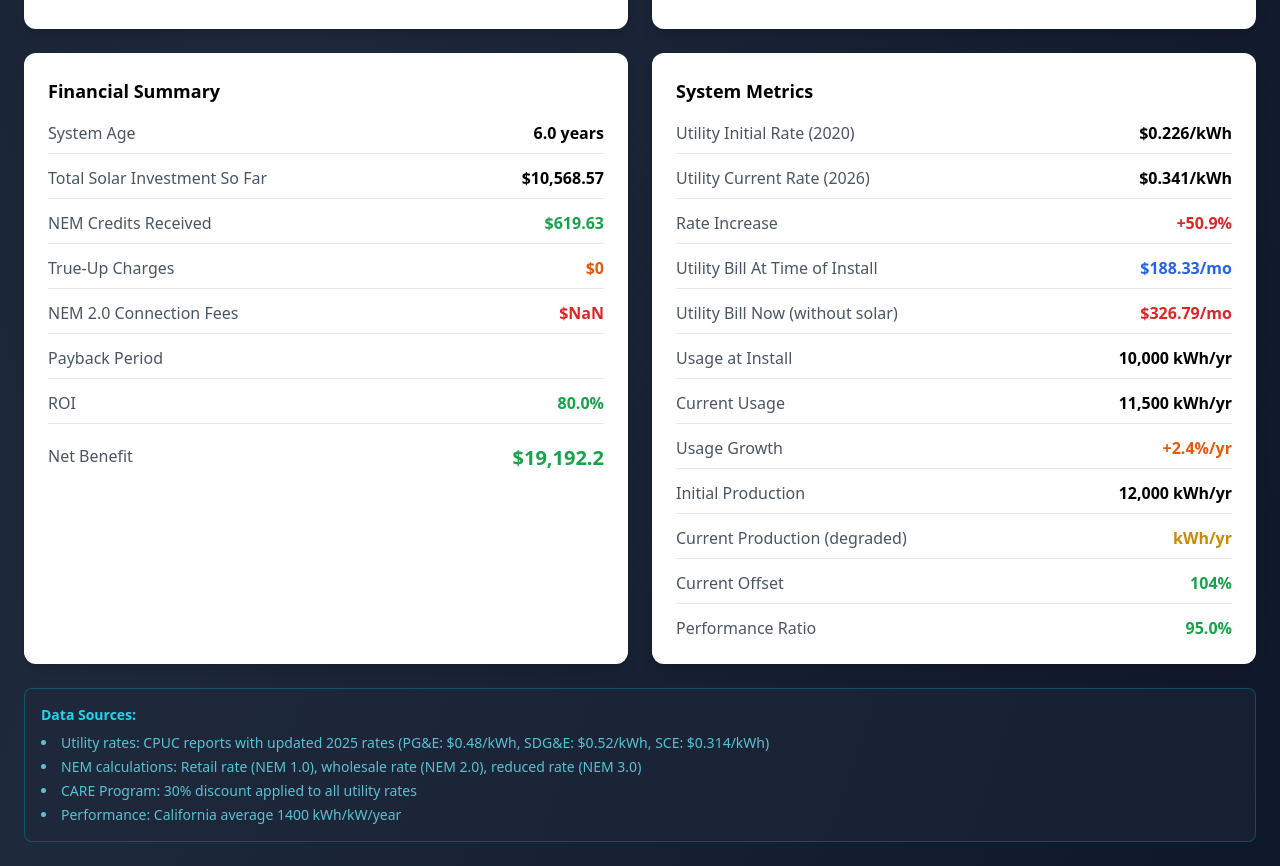
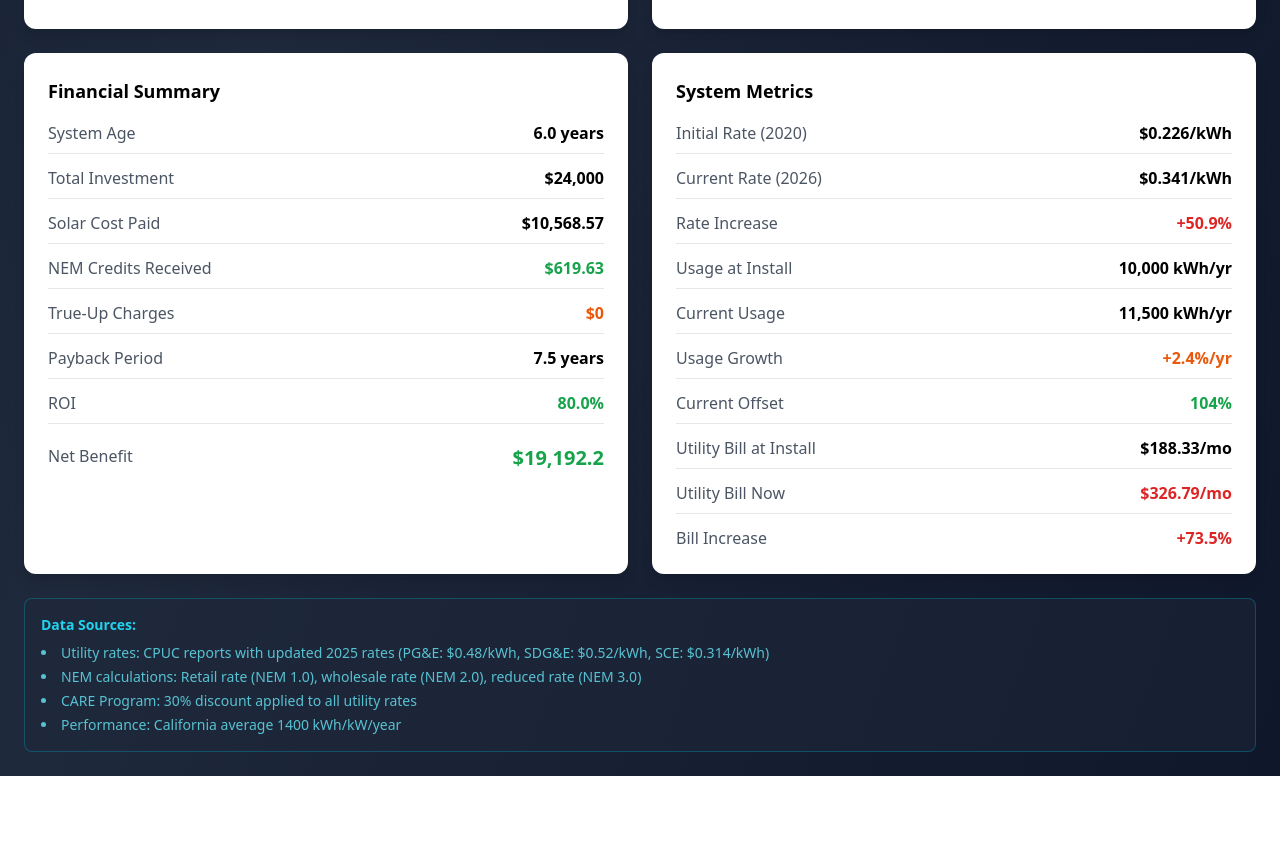
Before and after one commit to dgwest17/solarhealth, a React (Vite) app: page / in a window 1280 px wide. Shown: the part 2902-3768 px from the top of the page. After the commit the page ends 3678 px from the top, so only its background shows below. Built offline with nearby package versions, Linux system fonts and the light colour scheme.

Commit message:
Update SummaryTables.jsx

```diff
--- a/src/components/SummaryTables.jsx
+++ b/src/components/SummaryTables.jsx
@@ -1,6 +1,34 @@
 import React from 'react';
 
 const SummaryTables = ({ calculations, inputs }) => {
+  // Safety check - provide defaults if calculations is undefined
+  const safeCalc = calculations || {
+    yearsSinceInstall: '0',
+    totalInvestment: '0',
+    cumulativeCost: '0',
+    cumulativeBatteryCost: '0',
+    cumulativeNEMCredits: '0',
+    cumulativeTrueUpCharges: '0',
+    paybackYears: '0',
+    roi: '0',
+    cumulativeSavings: '0',
+    initialUtilityRate: '0',
+    currentUtilityRate: '0',
+    rateIncrease: '0',
+    usageGrowthRate: '0',
+    offsetPercentage: '0',
+    utilityBillAtInstall: '0',
+    utilityBillNow: '0'
+  };
+
+  const safeInputs = inputs || {
+    installedYear: 2020,
+    nowYear: 2025,
+    annualUsageAtInstall: 0,
+    currentAnnualUsage: 0,
+    hasBattery: false
+  };
+
   return (
     <div className="grid grid-cols-1 lg:grid-cols-2 gap-6 mb-6">
       {/* Financial Summary */}
@@ -9,90 +37,54 @@ const SummaryTables = ({ calculations, inputs }) => {
         <div className="space-y-3">
           <div className="flex justify-between border-b pb-2">
             <span className="text-gray-600">System Age</span>
-            <span className="font-semibold">{calculations.yearsSinceInstall} years</span>
+            <span className="font-semibold">{safeCalc.yearsSinceInstall} years</span>
           </div>
           <div className="flex justify-between border-b pb-2">
-            <span className="text-gray-600">Total Solar Investment So Far</span>
+            <span className="text-gray-600">Total Investment</span>
             <span className="font-semibold">
-              ${parseFloat(calculations.cumulativeCost).toLocaleString()}
+              ${parseFloat(safeCalc.totalInvestment || 0).toLocaleString()}
             </span>
           </div>
-          {inputs.hasBattery && (
+          <div className="flex justify-between border-b pb-2">
+            <span className="text-gray-600">Solar Cost Paid</span>
+            <span className="font-semibold">
+              ${parseFloat(safeCalc.cumulativeCost || 0).toLocaleString()}
+            </span>
+          </div>
+          {safeInputs.hasBattery && (
             <div className="flex justify-between border-b pb-2">
               <span className="text-gray-600">Battery Cost Paid</span>
               <span className="font-semibold">
-                ${parseFloat(calculations.cumulativeBatteryCost).toLocaleString()}
+                ${parseFloat(safeCalc.cumulativeBatteryCost || 0).toLocaleString()}
               </span>
             </div>
           )}
           <div className="flex justify-between border-b pb-2">
             <span className="text-gray-600">NEM Credits Received</span>
             <span className="font-semibold text-green-600">
-              ${parseFloat(calculations.cumulativeNEMCredits).toLocaleString()}
+              ${parseFloat(safeCalc.cumulativeNEMCredits || 0).toLocaleString()}
             </span>
           </div>
           <div className="flex justify-between border-b pb-2">
             <span className="text-gray-600">True-Up Charges</span>
             <span className="font-semibold text-orange-600">
-              ${parseFloat(calculations.cumulativeTrueUpCharges).toLocaleString()}
+              ${parseFloat(safeCalc.cumulativeTrueUpCharges || 0).toLocaleString()}
             </span>
           </div>
-          {inputs.nemVersion === 'NEM2' && (
-            <div className="flex justify-between border-b pb-2">
-              <span className="text-gray-600">NEM 2.0 Connection Fees</span>
-              <span className="font-semibold text-red-600">
-                ${parseFloat(calculations.cumulativeNEM2Fees).toLocaleString()}
-              </span>
-            </div>
-          )}
-          {parseFloat(calculations.taxCreditInSavings) > 0 && (
-            <div className="flex justify-between border-b pb-2">
-              <span className="text-gray-600">
-                Tax Credit Received {inputs.program === 'Loan' && !inputs.appliedToLoan && '(included in savings)'}
-              </span>
-              <span className="font-semibold text-green-600">
-                +${parseFloat(calculations.taxCreditInSavings).toLocaleString()}
-              </span>
-            </div>
-          )}
-          {inputs.program === 'PPA' && inputs.ppaPaidOff && (
-            <div className="flex justify-between border-b pb-2">
-              <span className="text-gray-600">PPA Buyout Amount</span>
-              <span className="font-semibold text-purple-600">
-                ${parseFloat(calculations.ppaBuyoutAmount).toLocaleString()}
-              </span>
-            </div>
-          )}
-          {inputs.program === 'Loan' && inputs.loanPaidOff && (
-            <div className="flex justify-between border-b pb-2">
-              <span className="text-gray-600">Remaining Principal at Payoff</span>
-              <span className="font-semibold text-blue-600">
-                ${parseFloat(calculations.loanPrincipalAtPayoff).toLocaleString()}
-              </span>
-            </div>
-          )}
           <div className="flex justify-between border-b pb-2">
             <span className="text-gray-600">Payback Period</span>
             <span className="font-semibold">
-              {calculations.paybackDisplay}
+              {safeCalc.paybackYears || '0'} years
             </span>
           </div>
-          {parseFloat(calculations.taxCreditInSavings) > 0 && (
-            <div className="flex justify-between border-b pb-2">
-              <span className="text-gray-600">Tax Credit (in savings)</span>
-              <span className="font-semibold text-green-600">
-                ${parseFloat(calculations.taxCreditInSavings).toLocaleString()}
-              </span>
-            </div>
-          )}
           <div className="flex justify-between border-b pb-2">
             <span className="text-gray-600">ROI</span>
-            <span className="font-semibold text-green-600">{calculations.roi}%</span>
+            <span className="font-semibold text-green-600">{safeCalc.roi || '0'}%</span>
           </div>
           <div className="flex justify-between pt-2">
             <span className="text-gray-600">Net Benefit</span>
             <span className="font-bold text-green-600 text-xl">
-              ${parseFloat(calculations.cumulativeSavings).toLocaleString()}
+              ${parseFloat(safeCalc.cumulativeSavings || 0).toLocaleString()}
             </span>
           </div>
         </div>
@@ -103,73 +95,57 @@ const SummaryTables = ({ calculations, inputs }) => {
         <h3 className="text-lg font-semibold mb-4">System Metrics</h3>
         <div className="space-y-3">
           <div className="flex justify-between border-b pb-2">
-            <span className="text-gray-600">Utility Initial Rate ({inputs.installedYear})</span>
-            <span className="font-semibold">${calculations.initialUtilityRate}/kWh</span>
+            <span className="text-gray-600">Initial Rate ({safeInputs.installedYear})</span>
+            <span className="font-semibold">${safeCalc.initialUtilityRate || '0'}/kWh</span>
           </div>
           <div className="flex justify-between border-b pb-2">
-            <span className="text-gray-600">Utility Current Rate ({inputs.nowYear})</span>
-            <span className="font-semibold">${calculations.currentUtilityRate}/kWh</span>
+            <span className="text-gray-600">Current Rate ({safeInputs.nowYear})</span>
+            <span className="font-semibold">${safeCalc.currentUtilityRate || '0'}/kWh</span>
           </div>
           <div className="flex justify-between border-b pb-2">
             <span className="text-gray-600">Rate Increase</span>
-            <span className="font-semibold text-red-600">+{calculations.rateIncrease}%</span>
-          </div>
-          <div className="flex justify-between border-b pb-2">
-            <span className="text-gray-600">Utility Bill At Time of Install</span>
-            <span className="font-semibold text-blue-600">
-              ${parseFloat(calculations.utilityBillAtInstall).toLocaleString()}/mo
-            </span>
-          </div>
-          <div className="flex justify-between border-b pb-2">
-            <span className="text-gray-600">Utility Bill Now (without solar)</span>
-            <span className="font-semibold text-red-600">
-              ${parseFloat(calculations.utilityBillNow).toLocaleString()}/mo
-            </span>
+            <span className="font-semibold text-red-600">+{safeCalc.rateIncrease || '0'}%</span>
           </div>
           <div className="flex justify-between border-b pb-2">
             <span className="text-gray-600">Usage at Install</span>
             <span className="font-semibold">
-              {inputs.annualUsageAtInstall.toLocaleString()} kWh/yr
+              {(safeInputs.annualUsageAtInstall || 0).toLocaleString()} kWh/yr
             </span>
           </div>
           <div className="flex justify-between border-b pb-2">
             <span className="text-gray-600">Current Usage</span>
             <span className="font-semibold">
-              {inputs.currentAnnualUsage.toLocaleString()} kWh/yr
+              {(safeInputs.currentAnnualUsage || 0).toLocaleString()} kWh/yr
             </span>
           </div>
           <div className="flex justify-between border-b pb-2">
             <span className="text-gray-600">Usage Growth</span>
             <span className="font-semibold text-orange-600">
-              +{calculations.usageGrowthRate}%/yr
-            </span>
-          </div>
-          <div className="flex justify-between border-b pb-2">
-            <span className="text-gray-600">Initial Production</span>
-            <span className="font-semibold">
-              {inputs.annualProduction.toLocaleString()} kWh/yr
-            </span>
-          </div>
-          <div className="flex justify-between border-b pb-2">
-            <span className="text-gray-600">Current Production (degraded)</span>
-            <span className="font-semibold text-yellow-600">
-              {calculations.currentDegradedProduction} kWh/yr
+              +{safeCalc.usageGrowthRate || '0'}%/yr
             </span>
           </div>
           <div className="flex justify-between border-b pb-2">
             <span className="text-gray-600">Current Offset</span>
             <span className="font-semibold text-green-600">
-              {calculations.offsetPercentage}%
+              {safeCalc.offsetPercentage || '0'}%
+            </span>
+          </div>
+          <div className="flex justify-between border-b pb-2">
+            <span className="text-gray-600">Utility Bill at Install</span>
+            <span className="font-semibold">
+              ${safeCalc.utilityBillAtInstall || '0'}/mo
+            </span>
+          </div>
+          <div className="flex justify-between border-b pb-2">
+            <span className="text-gray-600">Utility Bill Now</span>
+            <span className="font-semibold text-red-600">
+              ${safeCalc.utilityBillNow || '0'}/mo
             </span>
           </div>
           <div className="flex justify-between">
-            <span className="text-gray-600">Performance Ratio</span>
-            <span className={`font-semibold ${
-              calculations.systemHealth.performanceRatio >= 95 ? 'text-green-600' :
-              calculations.systemHealth.performanceRatio >= 85 ? 'text-yellow-600' :
-              'text-red-600'
-            }`}>
-              {calculations.systemHealth.performanceRatio.toFixed(1)}%
+            <span className="text-gray-600">Bill Increase</span>
+            <span className="font-semibold text-red-600">
+              +{safeCalc.utilityBillIncrease || '0'}%
             </span>
           </div>
         </div>
```
